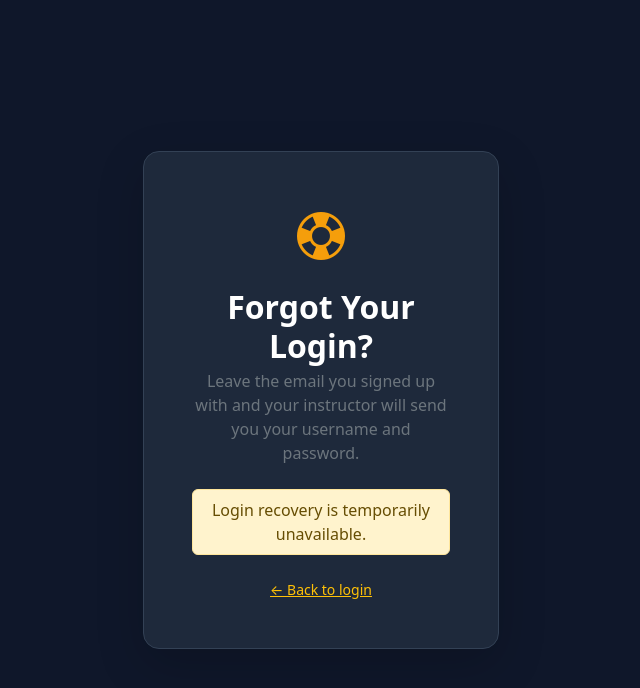
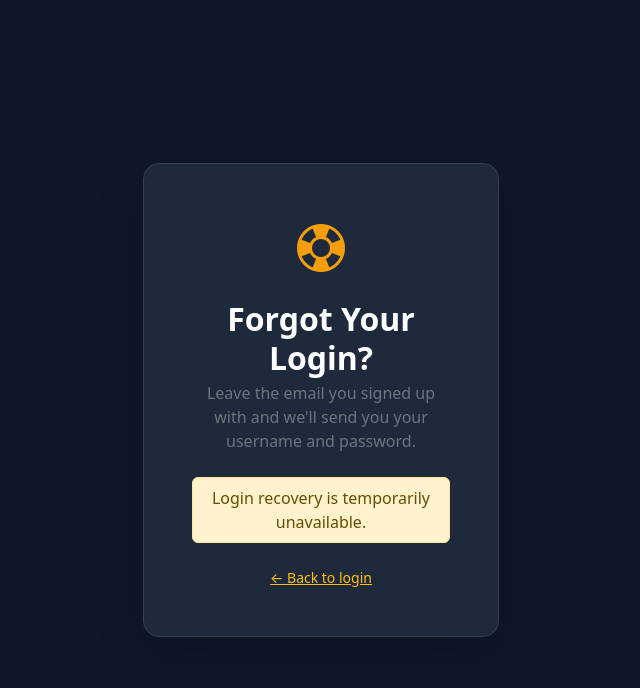
Before and after one commit to 081602/simulategp, a Flask app: page /forgot in a window 1280 px wide. Shown: the top 688 px of the page, without its empty margins (319-959 px from the left). Run offline with Flask 3, Linux system fonts and the light colour scheme; some libraries are stand-ins or nearby versions.

Commit message:
Remove instructor-specific wording from player-facing text
The app is outgrowing its classroom framing, so player-visible copy no
longer assumes an instructor: forgot-login now says "we'll send you your
username and password", the access-code placeholder is generic, archived
-game and game-cap messages are neutral, auto-advance-off says "the game
admin", and the guide references the game's market condition.

Co-Authored-By: Claude Opus 4.8 <noreply@anthropic.com>

```diff
--- a/app.py
+++ b/app.py
@@ -120,8 +120,8 @@ def login():
             if not team.is_admin:
                 team_game = Game.query.get(team.game_id)
                 if team_game and team_game.is_archived:
-                    flash('This game has been archived by the instructor — '
-                          'its logins are disabled.', 'warning')
+                    flash('This game has been archived — its logins are '
+                          'disabled.', 'warning')
                     return redirect(url_for('login'))
             login_user(team, remember=True)
             team.last_login = datetime.utcnow()
@@ -295,8 +295,8 @@ def create_game_self_service():
             return redirect(url_for('create_game_self_service'))
         if (Game.query.filter_by(is_archived=False).count()
                 >= MAX_ACTIVE_GAMES):
-            flash('Too many active games right now — please contact your '
-                  'instructor.', 'warning')
+            flash('Too many active games right now — please try again later.',
+                  'warning')
             return redirect(url_for('create_game_self_service'))
 
         game = Game(name=game_name or firm_name,
@@ -497,8 +497,8 @@ def team_request_gate():
         game = Game.query.get(current_user.game_id)
         if game and game.is_archived:
             logout_user()
-            flash('This game has been archived by the instructor — you have '
-                  'been signed out.', 'info')
+            flash('This game has been archived — you have been signed out.',
+                  'info')
             return redirect(url_for('login'))
         now = datetime.utcnow()
         if (current_user.last_seen is None
@@ -631,7 +631,7 @@ def mark_ready():
                   f"team{'s' if remaining != 1 else ''} before the process "
                   f"runs automatically.", 'success')
         else:
-            flash('Marked complete. (Auto-advance is off — your instructor '
+            flash('Marked complete. (Auto-advance is off — the game admin '
                   'will run the process.)', 'success')
     return redirect(url_for('dashboard'))
 
--- a/templates/create_game.html
+++ b/templates/create_game.html
@@ -33,7 +33,7 @@
           <div class="mb-3">
             <label class="form-label text-white">Access Code</label>
             <input type="text" name="access_code" class="form-control bg-dark text-white border-secondary"
-                   placeholder="From your instructor" required autofocus>
+                   placeholder="Enter your access code" required autofocus>
           </div>
           <hr class="border-secondary">
           <div class="mb-3">
--- a/templates/dashboard.html
+++ b/templates/dashboard.html
@@ -440,7 +440,7 @@
 })();
 
 /* Live phase-readiness: refresh the roster every few seconds, and reload the
-   page when the phase advances (auto-crank fired, or the instructor ran it)
+   page when the phase advances (auto-crank fired, or the admin ran it)
    so the team immediately sees the new phase. */
 (function pollReadiness() {
   var card = document.getElementById('phaseReadyCard');
--- a/templates/forgot.html
+++ b/templates/forgot.html
@@ -20,7 +20,7 @@
         <div class="text-center">
           <div class="logo-icon mb-3"><i class="bi bi-life-preserver"></i></div>
           <h2 class="fw-bold mb-1">Forgot Your Login?</h2>
-          <p class="text-secondary mb-4">Leave the email you signed up with and your instructor will send you your username and password.</p>
+          <p class="text-secondary mb-4">Leave the email you signed up with and we'll send you your username and password.</p>
         </div>
 
         {% if available %}
@@ -40,7 +40,7 @@
           </button>
         </form>
         <div id="forgotOk" class="alert alert-success mt-3 d-none">
-          <i class="bi bi-check-circle-fill"></i> Request sent — your instructor will email you back at the address you gave.
+          <i class="bi bi-check-circle-fill"></i> Request sent — we'll email you back at the address you gave.
         </div>
         <div id="forgotErr" class="alert alert-danger mt-3 d-none">
           Something went wrong sending your request. Please try again in a minute.
--- a/templates/guide.html
+++ b/templates/guide.html
@@ -158,7 +158,7 @@
             <ul class="mb-2">
               <li><strong>Management fees</strong> are charged: your fund's fee rate &times; capital deployed in active deals (not committed capital).</li>
               <li><strong>Every company's year is simulated:</strong> returns draw from its sector/stage baseline, tilted by
-                revenue growth, EBITDA margin, and management quality, and multiplied by the instructor-set
+                revenue growth, EBITDA margin, and management quality, and multiplied by the game's
                 <strong>market condition</strong> (bull or bear).</li>
               <li>Venture companies <strong>burn cash</strong>; mature companies convert EBITDA to cash. Debt interest is paid,
                 dividends and marked sales execute, and distressed outcomes resolve (recover, keep burning, or bankrupt).</li>
```
